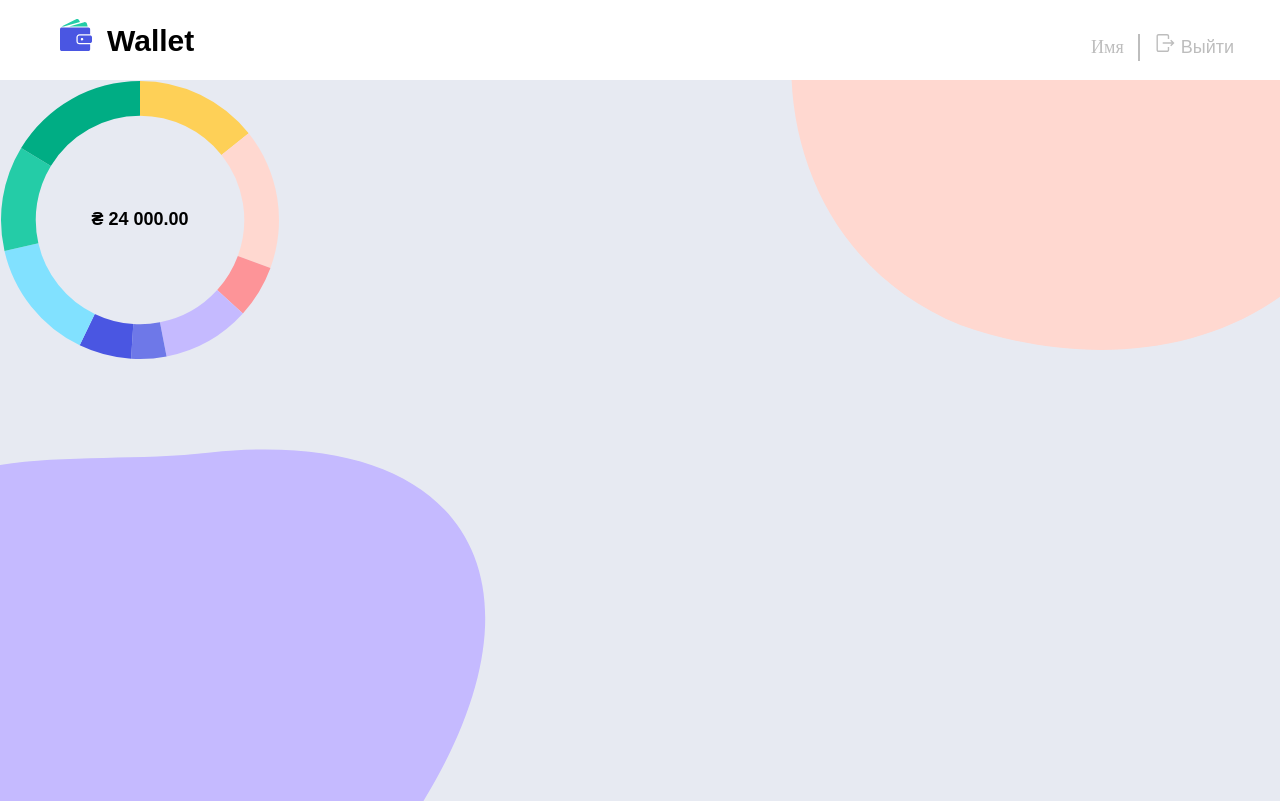
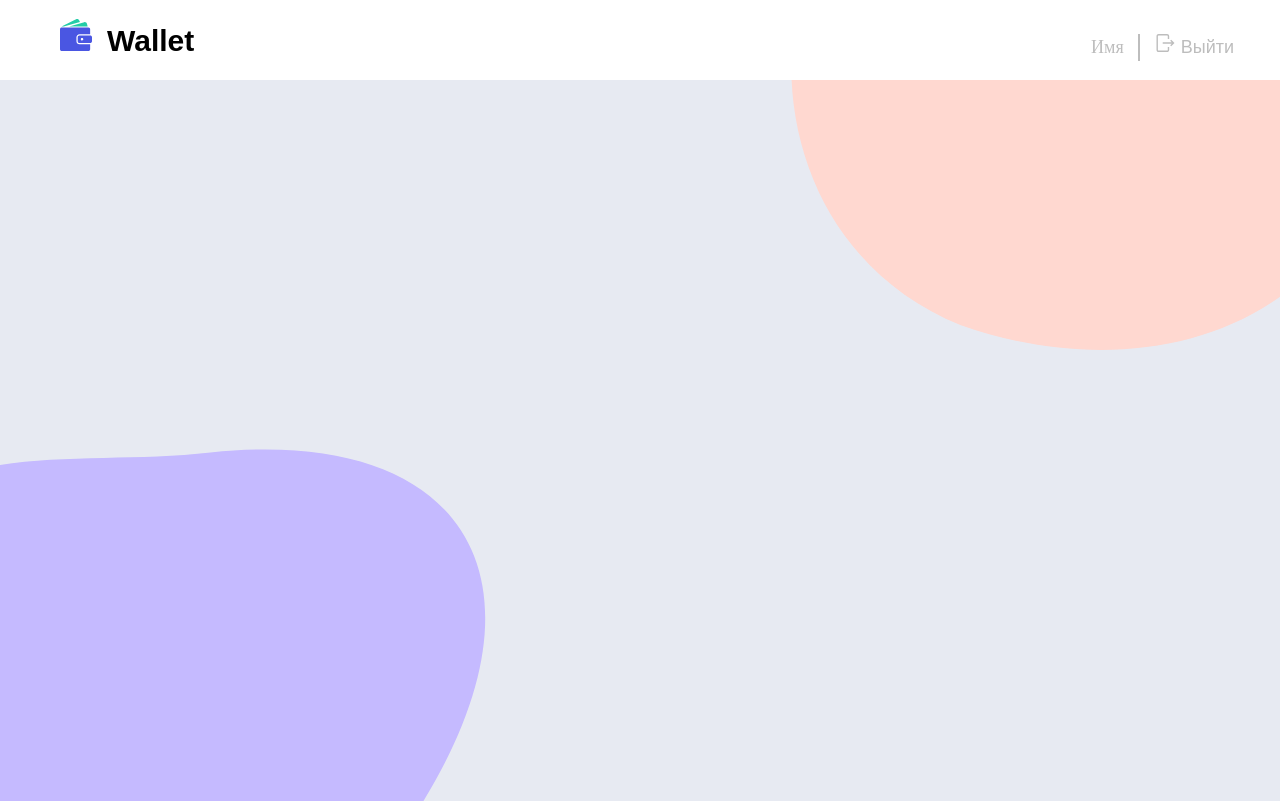
Before and after one commit to AlexGvozdik/final-step-wallet, a React (Create React App) app: page / in a window 1280 px wide. Built offline with nearby package versions, Linux system fonts and the light colour scheme; the HTML template or start-up script is replaced by a standard one.

Commit message:
add logout modal to header

```diff
--- a/src/App.js
+++ b/src/App.js
@@ -5,7 +5,6 @@ import Header from "./components/HeaderNav/HeaderNav";
 import { useDispatch } from "react-redux";
 import { useEffect } from "react";
 import { authOperations } from "./redux/auth";
-import Chart from "./components/Chart/Chart";
 
 const App = () => {
   const dispatch = useDispatch();
@@ -20,7 +19,6 @@ const App = () => {
         <Route path="/" exact element={<Header />} />
         <Route path="/login" element={<LoginView />} />
       </Routes>
-      <Chart />
     </div>
   );
 };
--- a/src/components/ModalLogout/ModalLogout.js
+++ b/src/components/ModalLogout/ModalLogout.js
@@ -28,7 +28,7 @@ function ModalLogout({ toggleModal, showModal, logout }) {
           </div>
         </div>
         <button type="button" className={s.buttonClose} onClick={toggleModal}>
-          <img src={iconClose} width="14px" height="14px" />
+          <img src={iconClose} width="14px" height="14px" alt="cross" />
         </button>
       </div>
     </Backdrop>
```
